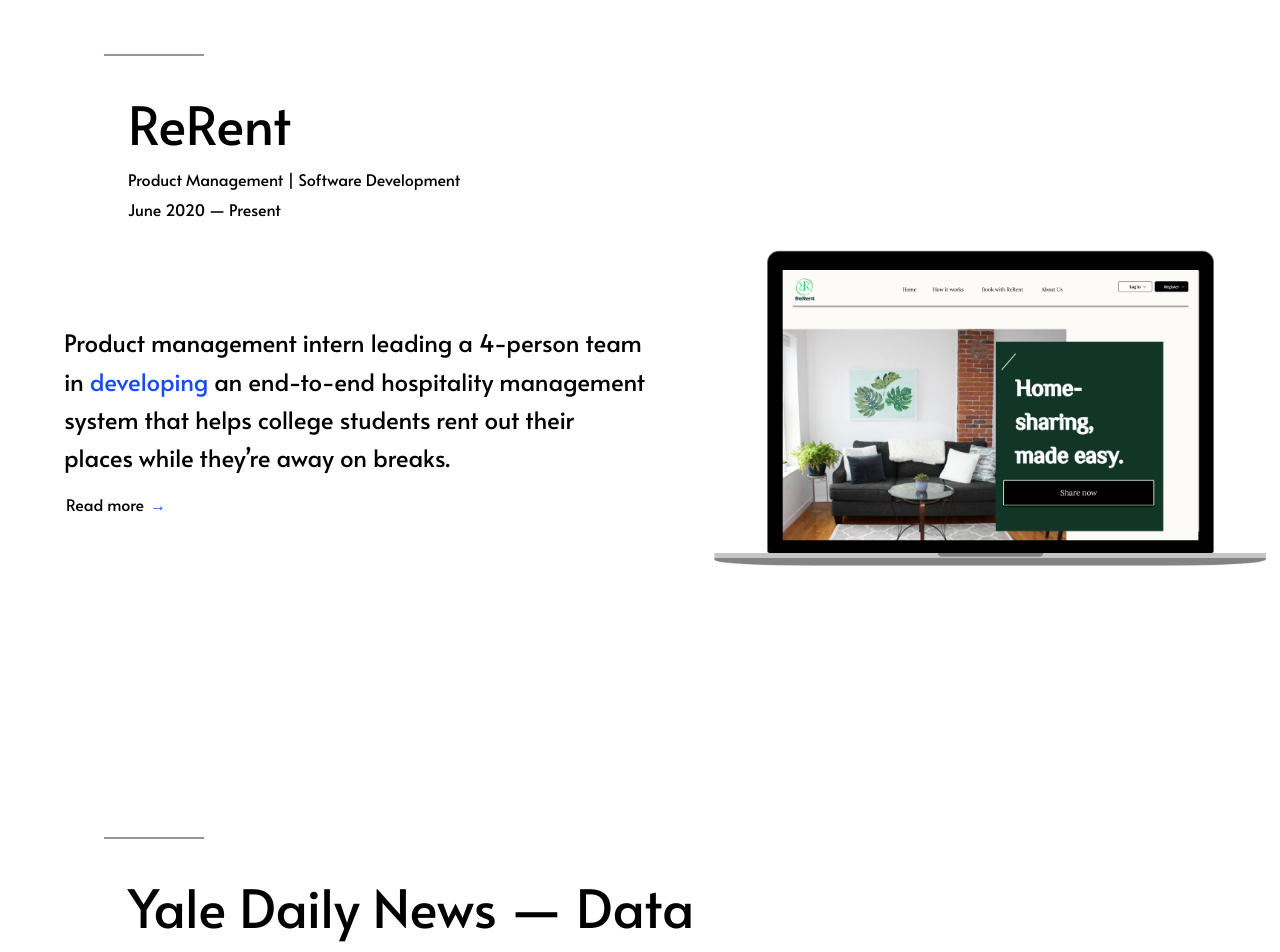
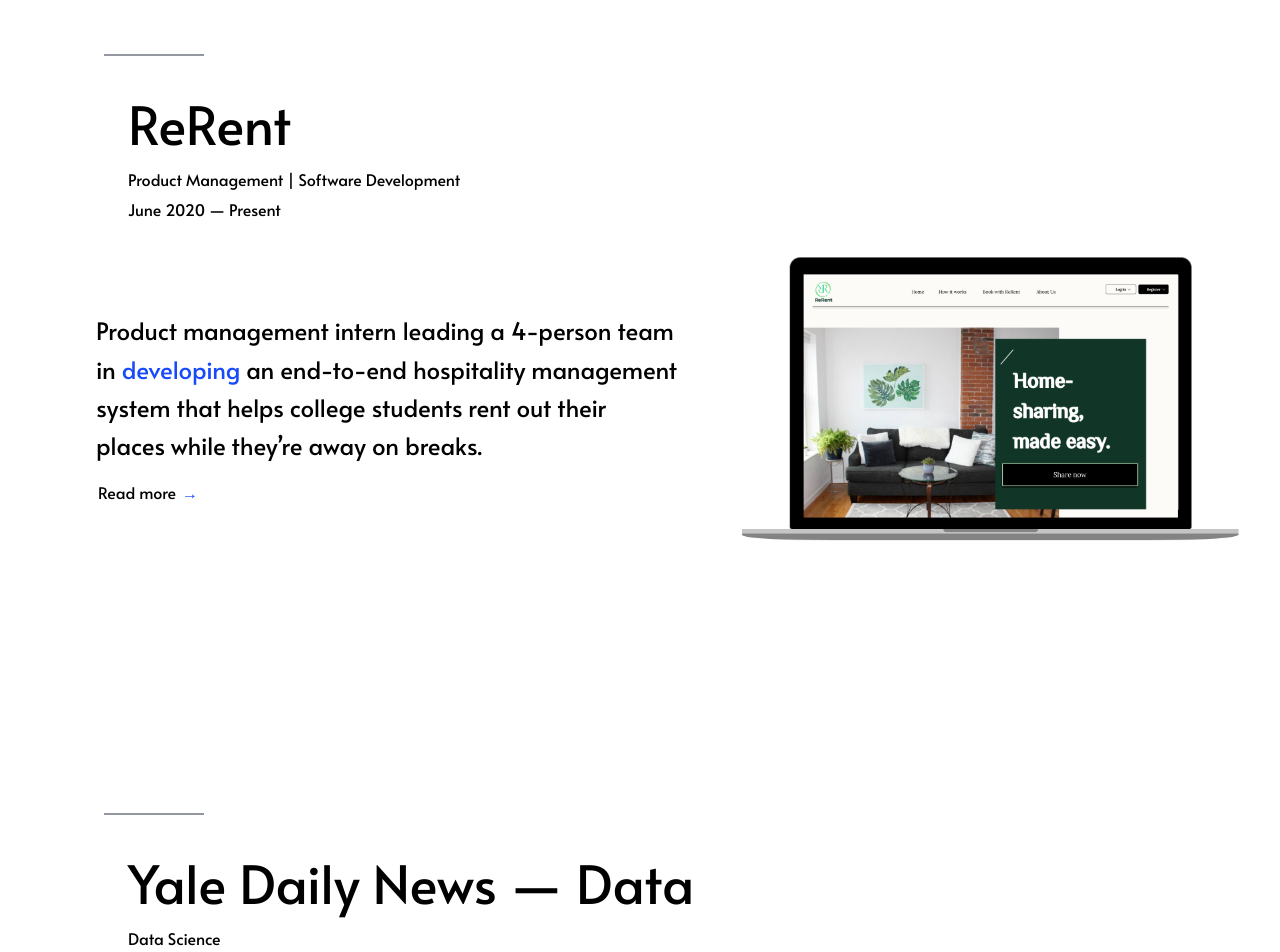
Before and after one commit to ashleyyqin/ashleyyqin.github.io, a Jekyll site: the page built from index.html, in a window 1280 px wide. Shown: the part 1192-2144 px from the top of the page. Built offline with Jekyll 4.4.1, drawn with Linux system fonts in a browser that asks for light colours.

Commit message:
reformatting

```diff
--- a/index.html
+++ b/index.html
@@ -92,7 +92,8 @@
     </div>
 </div>
 <div class='tableauPlaceholder' id='viz1600286215547'
-     style='margin-top: 2em; align-items: center; max-width:50%; max-height:50%;'>
+     style="display: flex;align-items: center;flex-flow: wrap; justify-content:center;">
+<!--     style='margin-top: 2em; align-items: center; max-width:50%; max-height:50%;'>-->
     <noscript><a
             href='http:&#47;&#47;features.yaledailynews.com&#47;blog&#47;2020&#47;04&#47;24&#47;analysis-a-shifting-demographic-for-storied-yale-crew-international-athletes-elevate-the-elis&#47;'><img
             alt=' '
--- a/styles/main.css
+++ b/styles/main.css
@@ -557,7 +557,7 @@
 
 .img_projects {
     justify-content: right !important;
-    width:50%;
+    width:45%;
     margin-right:-4em;
     margin-top: -1em;
 }
```
